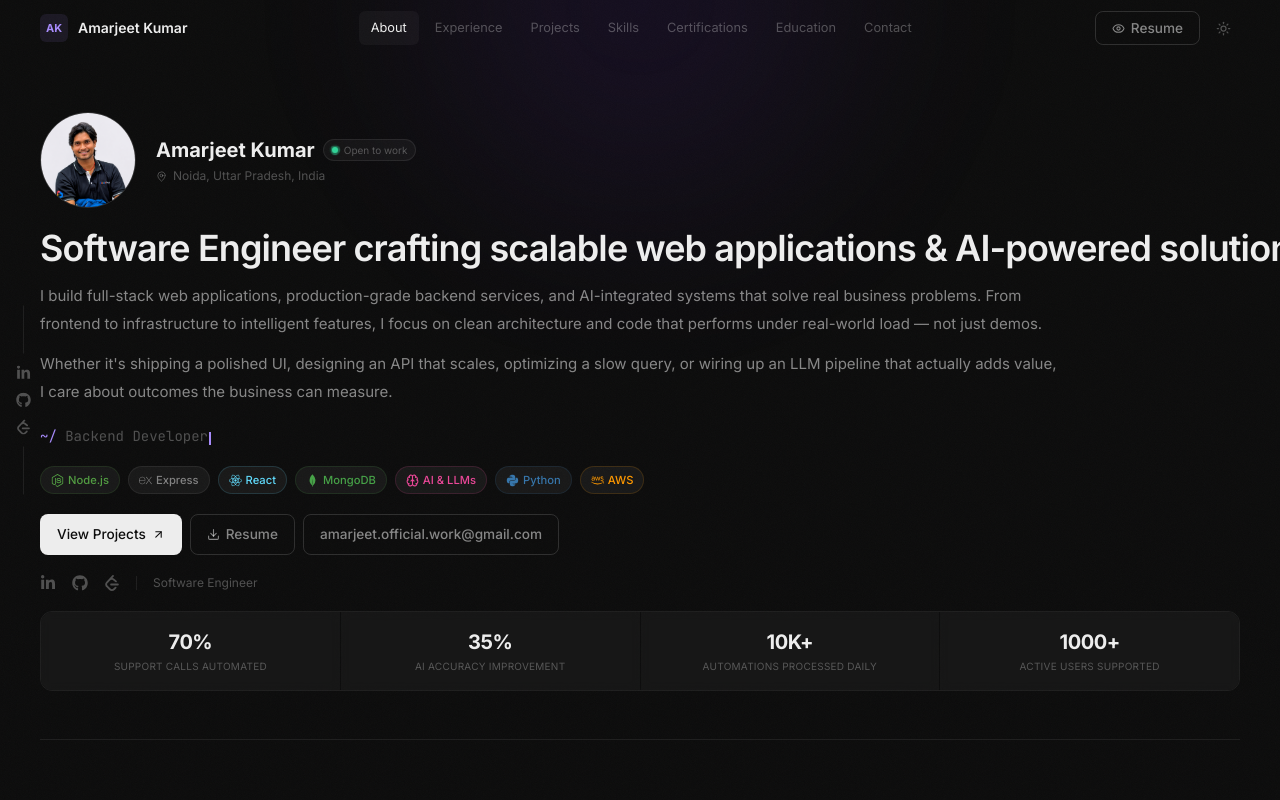
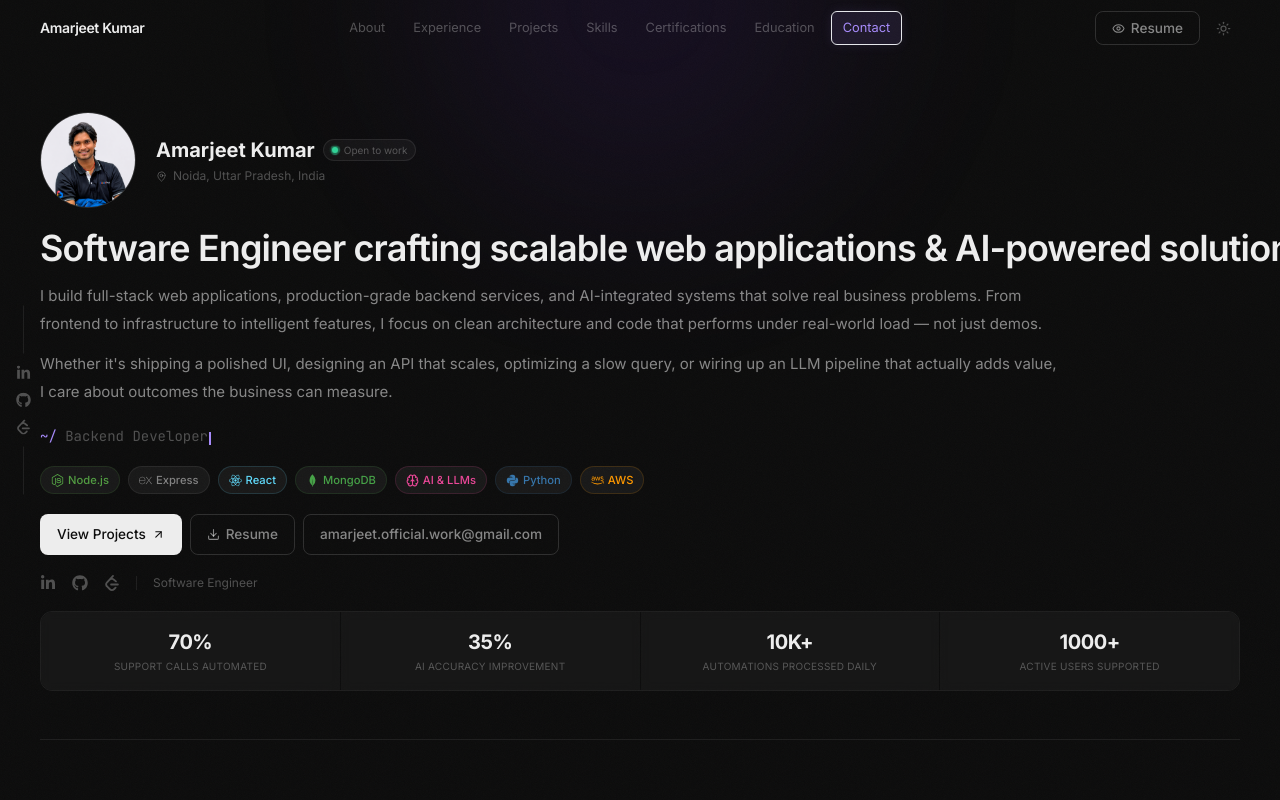
Before and after one commit to Amarjeetkumar123/amarjeet-portfolio, a Next.js app: page / in a window 1280 px wide. Shown: the top 800 px of the page. Built offline with nearby package versions, Linux system fonts and the light colour scheme.

Commit message:
feat: add custom favicon and improve navigation scroll tracking and UI highlighting

```diff
--- a/src/components/site-header.tsx
+++ b/src/components/site-header.tsx
@@ -10,36 +10,85 @@ export function SiteHeader() {
   const [open, setOpen]           = useState(false);
   const [scrolled, setScrolled]   = useState(false);
   const [active, setActive]       = useState("");
+  const [clickedLink, setClickedLink] = useState<string | null>(null);
 
   const handleScroll = (e: React.MouseEvent<HTMLAnchorElement>, targetId: string) => {
     e.preventDefault();
     setOpen(false);
+
     if (targetId === "top") {
+      setActive("");
+      setClickedLink("top");
       window.scrollTo({ top: 0, behavior: "smooth" });
       window.history.pushState(null, "", "#");
+      setTimeout(() => setClickedLink(null), 1000);
       return;
     }
+
     const el = document.getElementById(targetId);
     if (el) {
+      setClickedLink(targetId);
+      setActive(targetId);
       el.scrollIntoView({ behavior: "smooth" });
       window.history.pushState(null, "", `#${targetId}`);
+      setTimeout(() => setClickedLink(null), 1000);
     }
   };
 
   useEffect(() => {
-    const onScroll = () => setScrolled(window.scrollY > 20);
+    const onScroll = () => {
+      setScrolled(window.scrollY > 20);
+
+      if (clickedLink) return;
+
+      // Force "contact" active if scrolled to the absolute bottom of the page
+      const scrollPos = window.innerHeight + window.scrollY;
+      const scrollHeight = document.documentElement.scrollHeight || document.body.scrollHeight;
+      if (scrollPos >= scrollHeight - 100) {
+        setActive("contact");
+      }
+    };
+
+    // Run check immediately to capture current scroll position on mount
+    onScroll();
+
+    // Multiple timeouts to capture asynchronous browser scroll restoration
+    const t1 = setTimeout(onScroll, 100);
+    const t2 = setTimeout(onScroll, 300);
+    const t3 = setTimeout(onScroll, 600);
+
     window.addEventListener("scroll", onScroll, { passive: true });
-    return () => window.removeEventListener("scroll", onScroll);
-  }, []);
+    return () => {
+      window.removeEventListener("scroll", onScroll);
+      clearTimeout(t1);
+      clearTimeout(t2);
+      clearTimeout(t3);
+    };
+  }, [clickedLink]);
 
   useEffect(() => {
     const obs = new IntersectionObserver(
-      (entries) => entries.forEach((e) => { if (e.isIntersecting) setActive(e.target.id); }),
+      (entries) =>
+        entries.forEach((e) => {
+          if (clickedLink) return;
+
+          if (e.isIntersecting) {
+            const scrollPos = window.innerHeight + window.scrollY;
+            const scrollHeight = document.documentElement.scrollHeight || document.body.scrollHeight;
+            // Prevent overriding the bottom scroll contact lock
+            if (scrollPos < scrollHeight - 100) {
+              setActive(e.target.id);
+            }
+          }
+        }),
       { rootMargin: "-40% 0px -55% 0px" }
     );
-    navItems.forEach((n) => { const el = document.getElementById(n.toLowerCase()); if (el) obs.observe(el); });
+    navItems.forEach((n) => {
+      const el = document.getElementById(n.toLowerCase());
+      if (el) obs.observe(el);
+    });
     return () => obs.disconnect();
-  }, []);
+  }, [clickedLink]);
 
   return (
     <header
@@ -56,15 +105,9 @@ export function SiteHeader() {
         <a
           href="#top"
           onClick={(e) => handleScroll(e, "top")}
-          className="flex items-center gap-2.5 font-semibold text-sm text-[var(--fg)]"
+          className="font-semibold text-sm tracking-tight text-[var(--fg)] hover:text-[var(--accent)] transition-colors duration-200"
         >
-          <span
-            className="grid size-7 place-items-center rounded-md text-[11px] font-bold"
-            style={{ background: "var(--accent-dim)", color: "var(--accent)" }}
-          >
-            AK
-          </span>
-          <span className="hidden sm:block">{portfolio.name}</span>
+          {portfolio.name}
         </a>
 
         {/* Desktop nav */}
@@ -76,14 +119,14 @@ export function SiteHeader() {
                 key={item}
                 href={`#${item.toLowerCase()}`}
                 onClick={(e) => handleScroll(e, item.toLowerCase())}
-                className="nav-link relative px-3 py-1.5 rounded-md transition-colors hover:bg-[var(--surface)] hover:text-[var(--fg)]"
-                style={{ color: isActive ? "var(--fg)" : undefined }}
+                className={`nav-link relative px-3 py-1.5 rounded-md transition-all duration-300 ${isActive ? "text-[var(--accent)]" : "text-[var(--fg-3)] hover:text-[var(--accent)] hover:shadow-[0_0_12px_var(--accent-dim)]"}`}
+                style={{ color: isActive ? "var(--accent)" : undefined }}
               >
                 {item}
                 {isActive && (
                   <motion.span
                     layoutId="nav-indicator"
-                    className="absolute inset-0 rounded-md bg-[var(--surface)]"
+                    className="absolute inset-0 rounded-md bg-[var(--accent-dim)] border border-[var(--accent)]/15 shadow-[0_0_12px_var(--accent-dim)]"
                     style={{ zIndex: -1 }}
                     transition={{ type: "spring", bounce: 0.15, duration: 0.4 }}
                   />
@@ -122,7 +165,9 @@ export function SiteHeader() {
           className="border-t border-[var(--border)] bg-[var(--nav-bg)] px-5 py-3 backdrop-blur-xl md:hidden"
         >
           <div className="mx-auto max-w-7xl space-y-0.5">
-            {navItems.map((item, i) => (
+            {navItems.map((item, i) => {
+              const isActive = active === item.toLowerCase();
+              return (
                 <motion.a
                   key={item}
                   href={`#${item.toLowerCase()}`}
@@ -130,11 +175,12 @@ export function SiteHeader() {
                   animate={{ opacity: 1, x: 0 }}
                   transition={{ delay: i * 0.04 }}
                   onClick={(e) => handleScroll(e, item.toLowerCase())}
-                className="block rounded-md px-3 py-2 text-sm text-[var(--fg-2)] hover:bg-[var(--surface)] hover:text-[var(--fg)]"
+                  className={`block rounded-md px-3 py-2 text-sm transition-all duration-200 ${isActive ? "text-[var(--accent)] bg-[var(--accent-dim)] font-medium" : "text-[var(--fg-2)] hover:bg-[var(--surface)] hover:text-[var(--accent)]"}`}
                 >
                   {item}
                 </motion.a>
-            ))}
+              );
+            })}
             <a
               href={portfolio.resume}
               {...getExternalLinkProps(portfolio.resume)}
```
Also changed, not shown: public/favicon.svg (added). Lines whose indentation alone changed are shown as unchanged.
